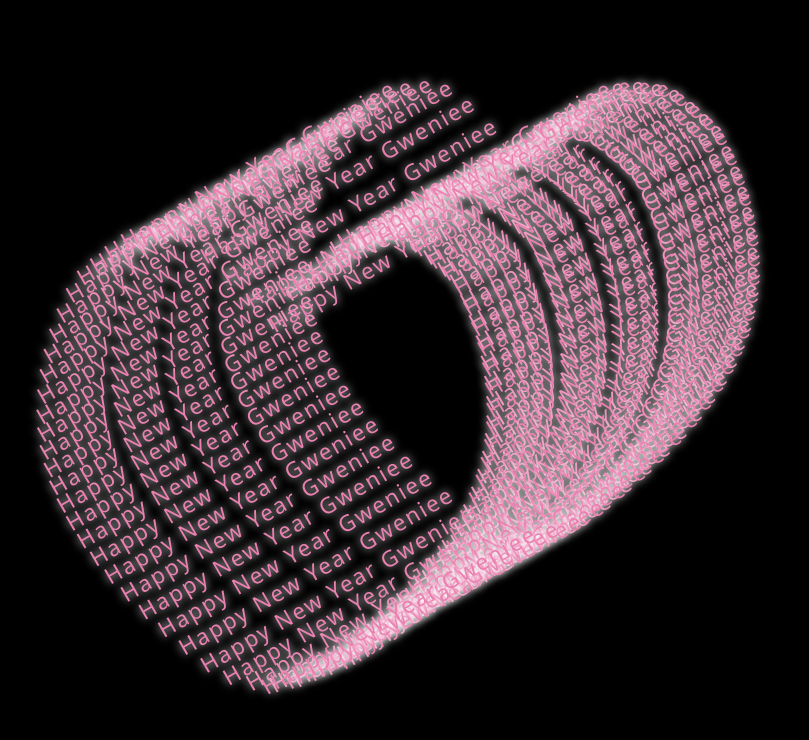
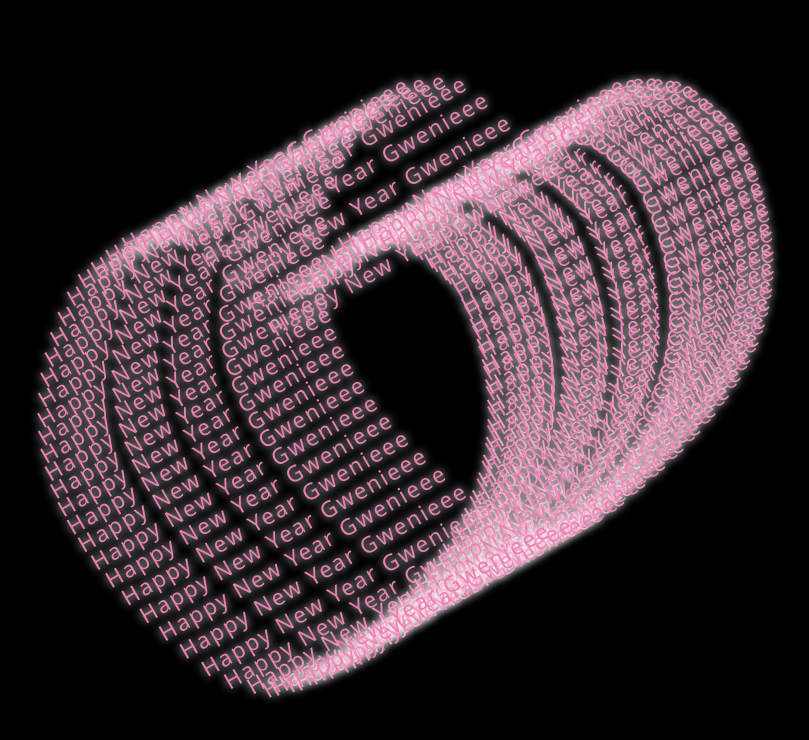
Before and after one commit to markbaldera11/animation, a plain HTML site: page index.html in a window 1280 px wide. Shown: the whole page, without its empty margins (398-1207 px from the left). Drawn offline with Linux system fonts and the light colour scheme.

Commit message:
Fix typo in New Year message

```diff
--- a/index.html
+++ b/index.html
@@ -131,7 +131,7 @@
 
       const word = document.createElement('div');
       word.className = 'love_word';
-      word.textContent = 'Happy New Year Gweniee';
+      word.textContent = 'Happy New Year Gwenieee';
 
       v.appendChild(word);
       h.appendChild(v);
```
